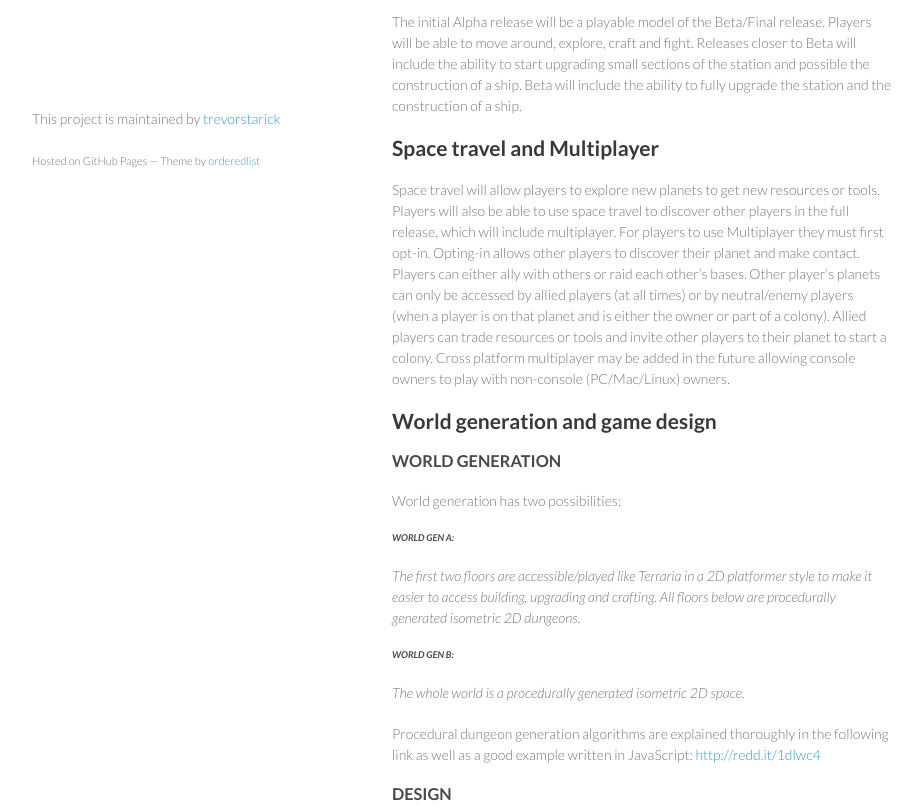
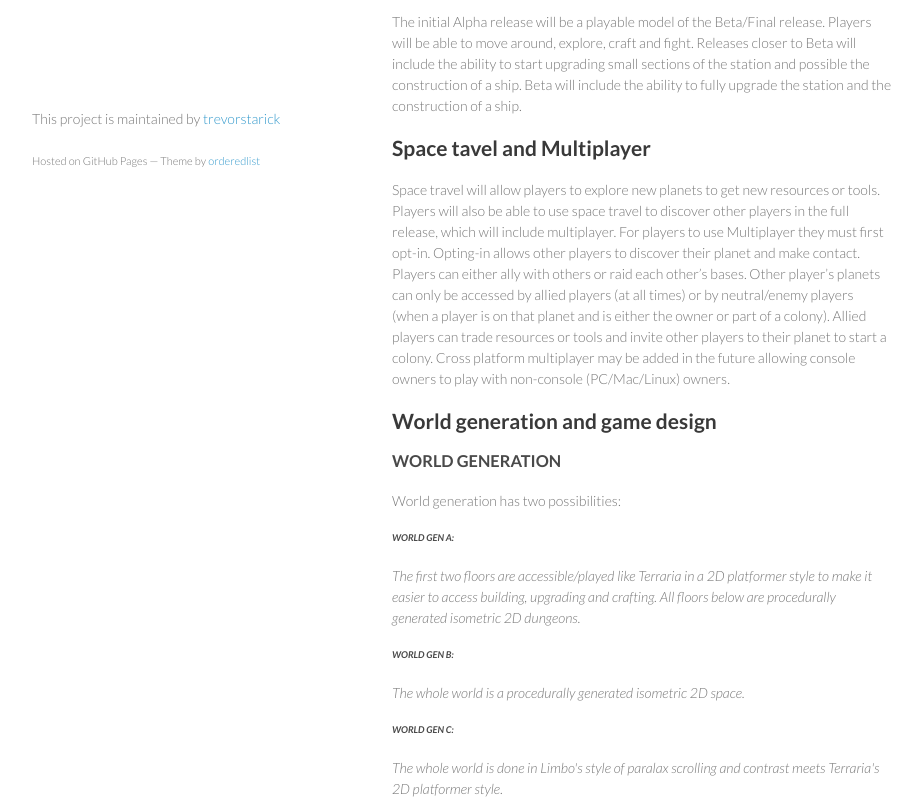
Before and after one commit to trevorstarick/secret-wookie, a plain HTML site: page index.html in a window 1280 px wide. Shown: the part 560-1366 px from the top of the page, without its empty margins (178-1100 px from the left). Drawn offline with Linux system fonts and the light colour scheme.

```diff
--- a/index.html
+++ b/index.html
@@ -44,7 +44,7 @@
 <p>The initial Alpha release will be a playable model of the Beta/Final release. Players will be able to move around, explore, craft and fight. Releases closer to Beta will include the ability to start upgrading small sections of the station and possible the construction of a ship. Beta will include the ability to fully upgrade the station and the construction of a ship. </p>
 
 <h2>
-<a name="space-travel-and-multiplayer" class="anchor" href="#space-travel-and-multiplayer"><span class="octicon octicon-link"></span></a>Space travel and Multiplayer</h2>
+<a name="space-tavel-and-multiplayer" class="anchor" href="#space-tavel-and-multiplayer"><span class="octicon octicon-link"></span></a>Space tavel and Multiplayer</h2>
 
 <p>Space travel will allow players to explore new planets to get new resources or tools. Players will also be able to use space travel to discover other players in the full release, which will include multiplayer. For players to use Multiplayer they must first opt-in. Opting-in allows other players to discover their planet and make contact. Players can either ally with others or raid each other’s bases. Other player’s planets can only be accessed by allied players (at all times) or by neutral/enemy players (when a player is on that planet and is either the owner or part of a colony). Allied players can trade resources or tools and invite other players to their planet to start a colony. Cross platform multiplayer may be added in the future allowing console owners to play with non-console (PC/Mac/Linux) owners.</p>
 
@@ -67,6 +67,12 @@
 </h6>
 
 <p><em>The whole world is a procedurally generated isometric 2D space.</em></p>
+
+<h6>
+<a name="world-gen-c" class="anchor" href="#world-gen-c"><span class="octicon octicon-link"></span></a><em>WORLD GEN C:</em>
+</h6>
+
+<p><em>The whole world is done in Limbo's style of paralax scrolling and contrast meets Terraria's 2D platformer style.</em></p>
 
 <p>Procedural dungeon generation algorithms are explained thoroughly in the following link as well as a good example written in JavaScript:
     <a href="http://redd.it/1dlwc4">http://redd.it/1dlwc4</a></p>
```
Also changed, not shown: params.json (+1 -1 lines).
